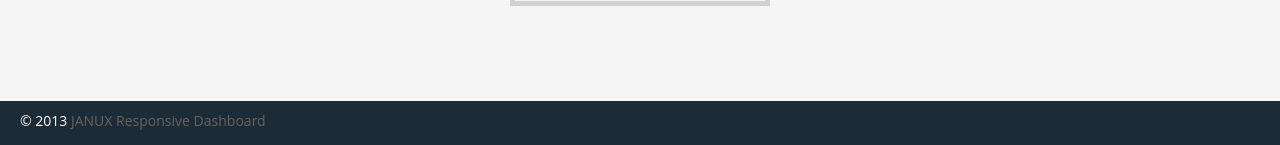
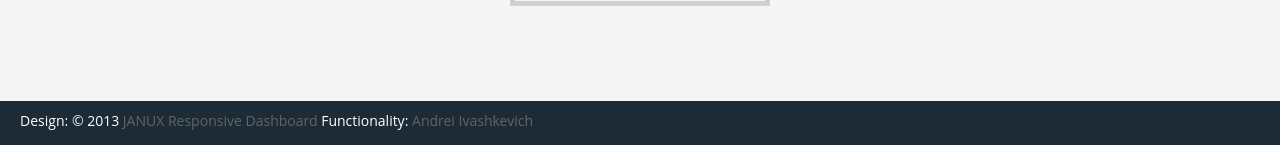
Before and after one commit to Pixelit89/SNet, a Django app: page /registration in a window 1280 px wide. Shown: the part 683-828 px from the top of the page. Run offline with Django 3.2, Linux system fonts and the light colour scheme; some libraries are stand-ins or nearby versions.

Commit message:
add link to my linkedin :)

```diff
--- a/templates/base.html
+++ b/templates/base.html
@@ -74,7 +74,9 @@
 	<footer>
 
 		<p>
-			<span style="text-align:left;float:left">&copy; 2013 <a href="http://themifycloud.com/downloads/janux-free-responsive-admin-dashboard-template/" alt="Bootstrap_Metro_Dashboard">JANUX Responsive Dashboard</a></span>
+			<span style="text-align:left;float:left">Design: &copy; 2013 <a href="http://themifycloud.com/downloads/janux-free-responsive-admin-dashboard-template/" alt="Bootstrap_Metro_Dashboard">JANUX Responsive Dashboard</a>
+                Functionality: <a href="https://www.linkedin.com/in/andrei-ivash-pd/">Andrei Ivashkevich</a>
+            </span>
 
 		</p>
 
```
